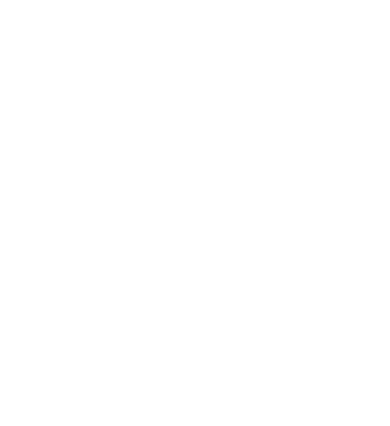
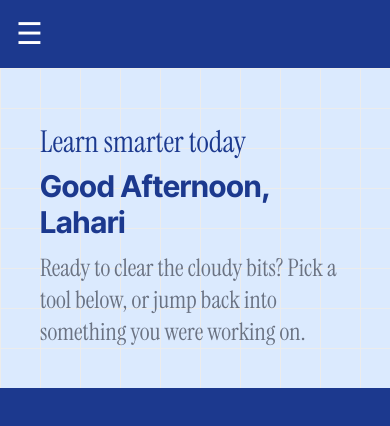
Before and after one commit to bvslahari007/cliero-ai, a Next.js app: page /dashboard in a window 390 px wide. Shown: the top 426 px of the page. Built offline with nearby package versions, Linux system fonts and the light colour scheme.

Commit message:
Finished the welcom card and added burger icon for mobile screens

```diff
--- a/app/dashboard/layout.tsx
+++ b/app/dashboard/layout.tsx
@@ -1,6 +1,5 @@
 "use client";
 import Sidebar from "@/components/dashboard/Sidebar";
-import { useState } from "react";
 
 export default function DashboardLayout({
     children,
@@ -8,14 +7,21 @@
     children: React.ReactNode;
 }) {
     return(
-        <div className="flex min-h-screen">
+
+        <div className="flex min-h-screen bg-blue-900">
             <aside className="hidden md:block border-r">
                 <Sidebar />
             </aside>
 
             <main className="flex-1">
-                {children}
-            </main>
+  <div className="md:hidden p-4">
+    <button className="text-3xl text-white">
+      ☰
+    </button>
+  </div>
+
+  {children}
+</main>
         </div>
     );
 }
--- a/app/dashboard/page.tsx
+++ b/app/dashboard/page.tsx
@@ -1,9 +1,9 @@
-import Image from "next/image";
-import Link from "next/link";
-import { instrumentSerif } from "@/app/fonts";
+import WelcomeSection from "@/components/dashboard/WelcomeSection";
 
-export default function Dashboard() {
-    return(
-        console.log("Dashboard")
-    );
+export default function DashboardPage() {
+  return (
+    <div>
+      <WelcomeSection />
+    </div>
+  );
 }
--- a/components/dashboard/WelcomeSection.tsx
+++ b/components/dashboard/WelcomeSection.tsx
@@ -0,0 +1,20 @@
+import Image from "next/image";
+import Link from "next/link";
+import { instrumentSerif, interTight } from "@/app/fonts";
+
+export default function WelcomeSection(){
+    return(
+        <section className="grid-bg py-10 px-10 bg-blue-100 p-10">
+            <p className={`${instrumentSerif.className} mt-4 text-3xl font-bold text-blue-900`}>
+                Learn smarter today
+            </p>
+
+            <h1 className={`${interTight.className} mt-2 text-3xl md:text-4xl font-bold text-blue-900`}>
+                Good Afternoon, Lahari</h1>
+            <p className={`${instrumentSerif.className} mt-3 max-w-2xl text-gray-500 text-2xl`}>
+                Ready to clear the cloudy bits? Pick a tool below,
+                or jump back into something you were working on.
+            </p>
+        </section>
+    );
+}
```
